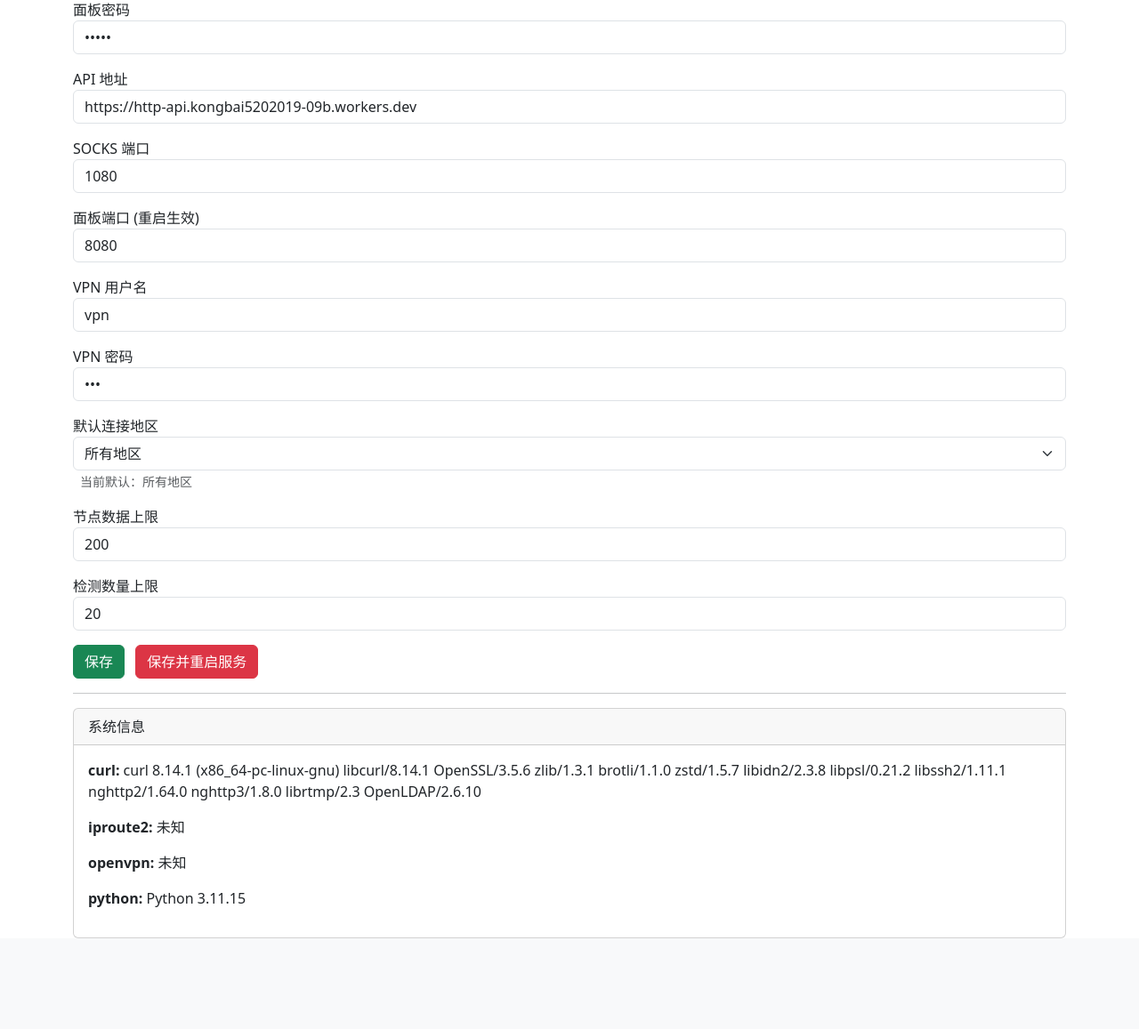
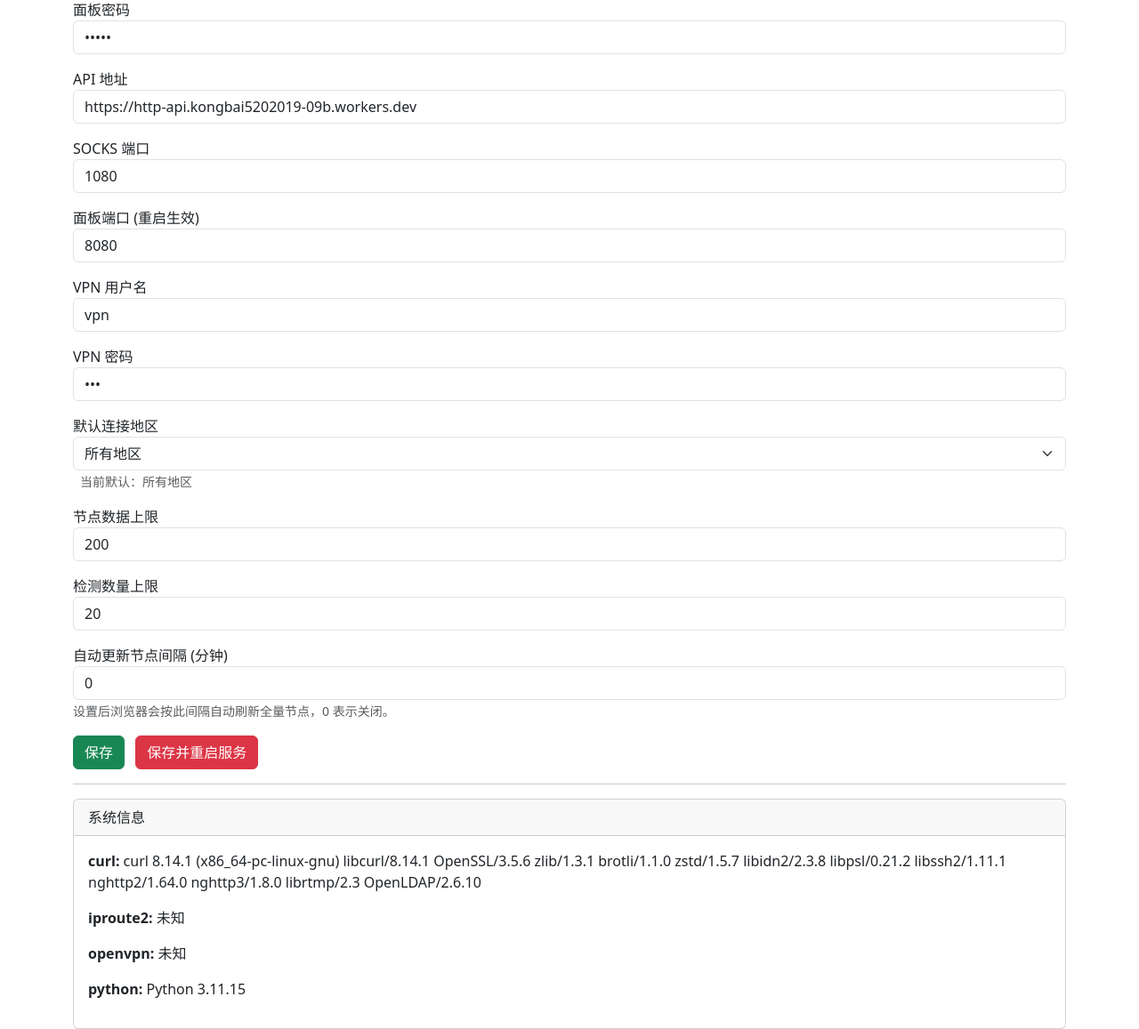
Before and after one commit to owenxx10086/vpngate-proxy, a Flask app: page / in a window 1280 px wide, after a click on "设置". Shown: the part 133-1290 px from the top of the page at 89% size. Before the commit the page ends 1188 px from the top, so only its background shows below. Run offline with Flask 3, Linux system fonts and the light colour scheme; the visitor is signed in with stand-in values (Sample User, id 1); data that the repository does not hold is empty; some libraries are stand-ins or nearby versions.

Commit message:
Update index.html

```diff
--- a/app/templates/index.html
+++ b/app/templates/index.html
@@ -100,6 +100,11 @@
                     </div>
                     <div class="mb-3"><label>节点数据上限</label><input type="number" class="form-control" id="cfg-node-limit" min="1" max="1000"></div>
                     <div class="mb-3"><label>检测数量上限</label><input type="number" class="form-control" id="cfg-check-limit" min="1" max="500"></div>
+                    <div class="mb-3">
+                        <label>自动更新节点间隔 (分钟)</label>
+                        <input type="number" class="form-control" id="cfg-auto-update-interval" min="0" max="1440" placeholder="0">
+                        <small class="text-muted">设置后浏览器会按此间隔自动刷新全量节点，0 表示关闭。</small>
+                    </div>
                     <button type="submit" class="btn btn-success">保存</button>
                     <button type="button" id="restart-btn" class="btn btn-danger ms-2">保存并重启服务</button>
                     <span id="settings-msg" class="ms-3"></span>
@@ -158,6 +163,7 @@
         let displayedNodes = [];
         let isRefreshing = false;
         let configRegion = "all";
+        let fetchIntervalTimer = null;   // 定时器句柄
 
         function showMessage(title, message, type = "info") {
             document.getElementById("globalModalTitle").textContent = title;
@@ -324,6 +330,39 @@
                     updateSettingsRegionDropdown();
                 }
             } catch(e) { console.error(e); }
+        }
+
+        // ---------- 自动刷新定时器 ----------
+        function stopFetchTimer() {
+            if (fetchIntervalTimer) {
+                clearInterval(fetchIntervalTimer);
+                fetchIntervalTimer = null;
+            }
+        }
+
+        function startFetchTimer(intervalMinutes) {
+            stopFetchTimer();
+            const minutes = parseInt(intervalMinutes);
+            if (!minutes || minutes <= 0) return;
+            const ms = minutes * 60 * 1000;
+            fetchIntervalTimer = setInterval(async () => {
+                console.log("自动刷新全量节点缓存...");
+                await updateAllNodesCache();
+                // 如果节点列表页可见，也静默更新表格
+                const nodesTab = document.getElementById("nodes");
+                if (nodesTab.classList.contains("active")) {
+                    try {
+                        const region = document.getElementById("region-filter").value;
+                        const res = await fetch(`/api/nodes?region=${encodeURIComponent(region)}`);
+                        if (res.ok) {
+                            const nodes = await res.json();
+                            displayedNodes = nodes;
+                            renderNodeTable(nodes);
+                            updateStats(nodes);
+                        }
+                    } catch(e) {}
+                }
+            }, ms);
         }
 
         async function refreshNodes() {
@@ -497,7 +536,7 @@
             });
         });
 
-        // 保存并重启按钮
+        // 保存并重启按钮（需包含 auto_update_interval）
         document.getElementById("restart-btn").addEventListener("click", () => {
             showConfirm("保存并重启服务", "将保存当前设置并重启服务，确定继续？", async (confirmed) => {
                 if (!confirmed) return;
@@ -510,7 +549,8 @@
                     vpn_pass: document.getElementById("cfg-vpn-pass").value,
                     region: document.getElementById("cfg-region").value,
                     node_limit: parseInt(document.getElementById("cfg-node-limit").value),
-                    check_limit: parseInt(document.getElementById("cfg-check-limit").value)
+                    check_limit: parseInt(document.getElementById("cfg-check-limit").value),
+                    auto_update_interval: parseInt(document.getElementById("cfg-auto-update-interval").value) || 0
                 };
                 try {
                     const saveRes = await fetch("/api/config", { method: "POST", headers: { "Content-Type": "application/json" }, body: JSON.stringify(newCfg) });
@@ -536,9 +576,12 @@
                 document.getElementById("cfg-vpn-pass").value = cfg.vpn_pass || "";
                 document.getElementById("cfg-node-limit").value = cfg.node_limit || 200;
                 document.getElementById("cfg-check-limit").value = cfg.check_limit || 20;
+                document.getElementById("cfg-auto-update-interval").value = cfg.auto_update_interval || 0;
                 configRegion = cfg.region || "all";
                 if (allNodesCache.length > 0) updateSettingsRegionDropdown();
                 else updateCurrentRegionText();
+                // 启动自动刷新定时器
+                startFetchTimer(cfg.auto_update_interval || 0);
             } catch(e) { console.error(e); }
         }
 
@@ -553,7 +596,8 @@
                 vpn_pass: document.getElementById("cfg-vpn-pass").value,
                 region: document.getElementById("cfg-region").value,
                 node_limit: parseInt(document.getElementById("cfg-node-limit").value),
-                check_limit: parseInt(document.getElementById("cfg-check-limit").value)
+                check_limit: parseInt(document.getElementById("cfg-check-limit").value),
+                auto_update_interval: parseInt(document.getElementById("cfg-auto-update-interval").value) || 0
             };
             const msg = document.getElementById("settings-msg");
             try {
@@ -562,6 +606,9 @@
                 if (data.success) {
                     configRegion = newCfg.region;
                     updateCurrentRegionText();
+                    // 更新定时器
+                    const interval = parseInt(document.getElementById("cfg-auto-update-interval").value) || 0;
+                    startFetchTimer(interval);
                     msg.textContent = data.restart_needed ? "保存成功，部分设置需重启容器生效" : "保存成功";
                     msg.className = "ms-3 text-success";
                 } else {
```
